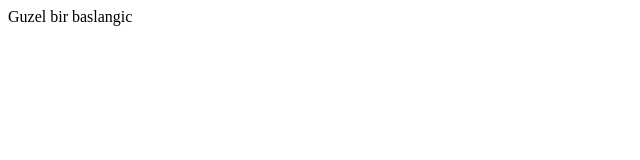
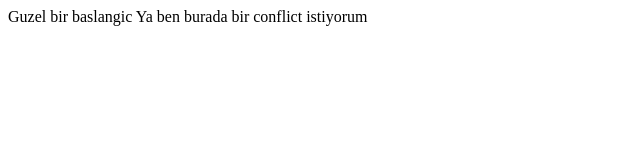
Before and after one commit to HalilIbrahimHasan/project, a plain HTML site: page index.html in a window 1280 px wide. Shown: the whole page, without its empty margins (0-640 px from the left). Drawn offline with Linux system fonts and the light colour scheme.

Commit message:
dorduncu komit by Ibrahim

```diff
--- a/index.html
+++ b/index.html
@@ -7,5 +7,6 @@
 </head>
 <body>
     Guzel bir baslangic
+    Ya ben burada bir conflict istiyorum
 </body>
 </html>
```
